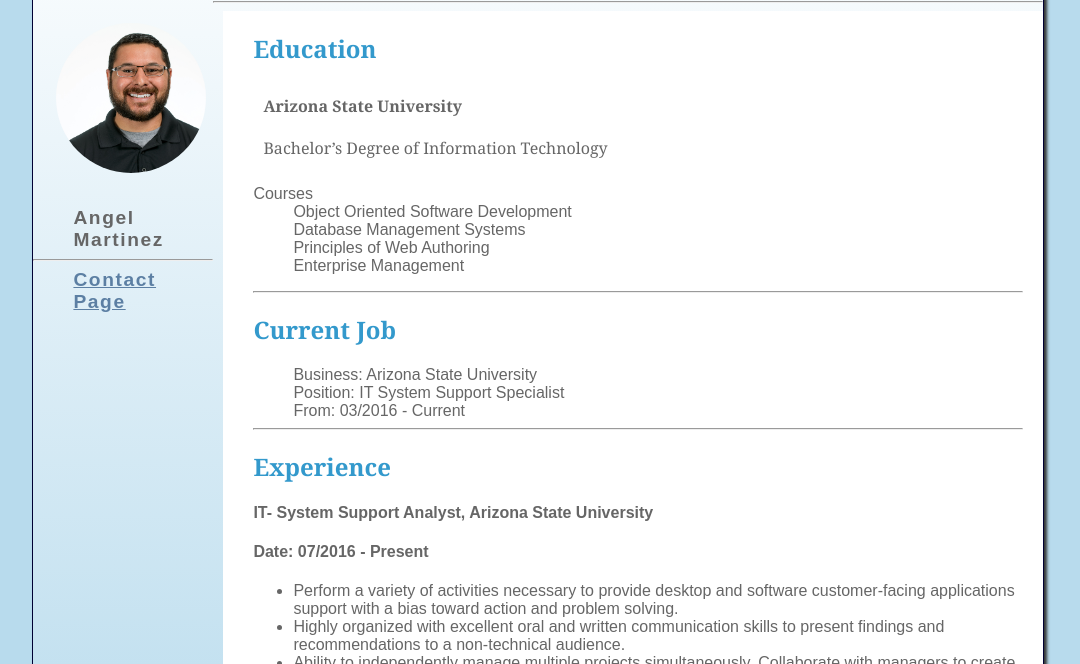
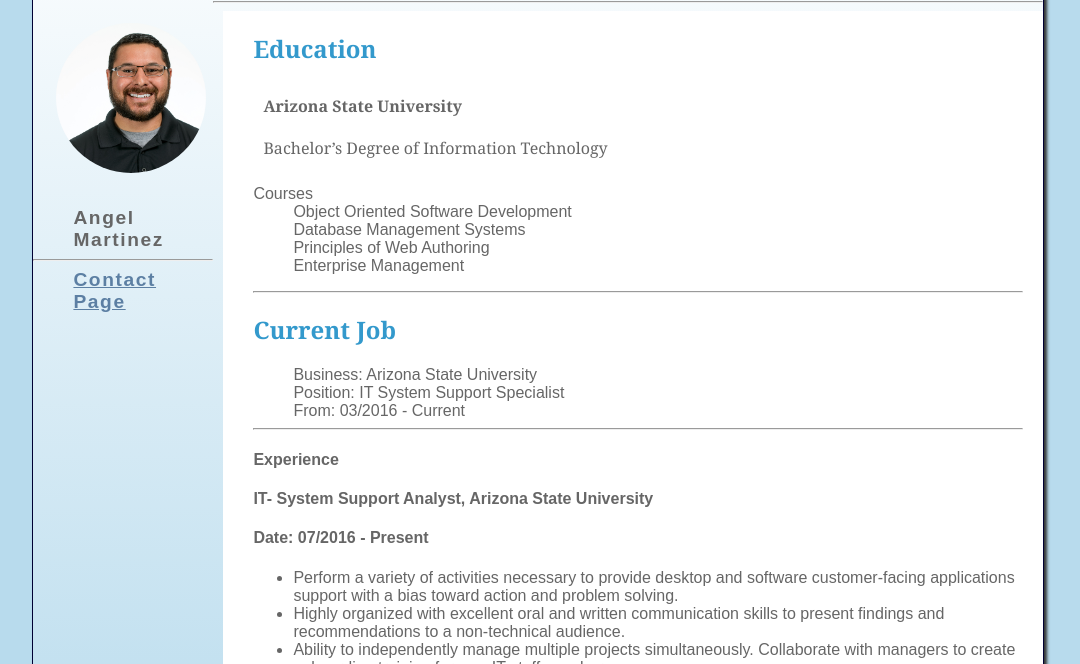
Before and after one commit to rogersmith7/rogersmith7.github.io, a plain HTML site: page index.html in a window 1280 px wide. Shown: the part 136-800 px from the top of the page, without its empty margins (102-1182 px from the left). Drawn offline with Linux system fonts and the light colour scheme.

Commit message:
h2 to h4

```diff
--- a/index.html
+++ b/index.html
@@ -58,7 +58,7 @@
 <dd>From: 03/2016 - Current</dd>
 <hr>
 
-		<h2><strong>Experience</h2></strong>
+		<h4>Experience</h4>
 		<h4>IT- System Support Analyst, Arizona State University</h4>
 		<h4>Date: 07/2016 - Present</h4>
 		<ul>
```
